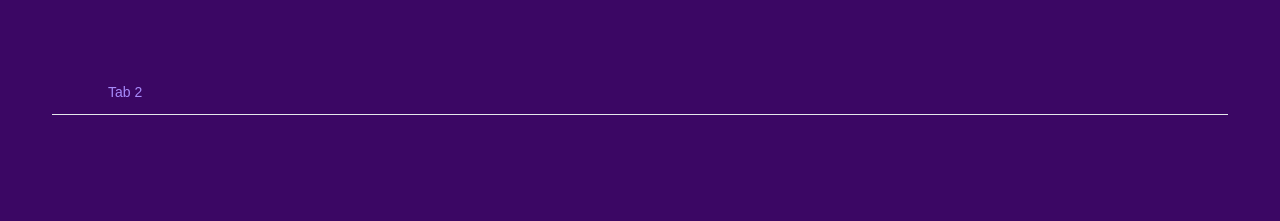
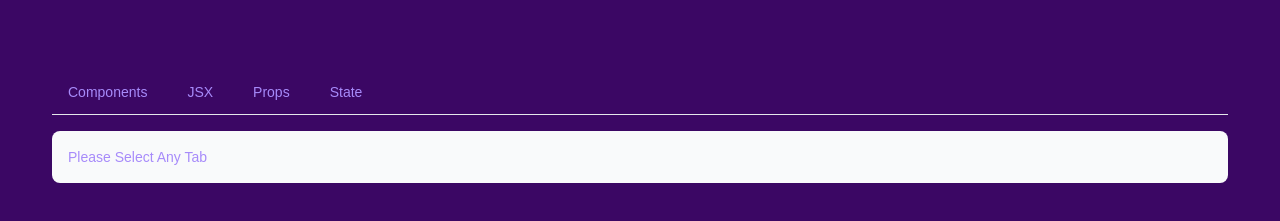
Before and after one commit to ausaf-liaquat/react-js-complete, a React (Create React App) app: page / in a window 1280 px wide. Shown: the part 979-1200 px from the top of the page. Built offline with nearby package versions, Linux system fonts and the light colour scheme.

Commit message:
multiple components

```diff
--- a/src/components/ExpenseItem.js
+++ b/src/components/ExpenseItem.js
@@ -1,8 +1,31 @@
+import { useState } from "react";
 import Header from "./Header";
 import Tabs from "./Tabs";
+import { CORE_CONCEPTS } from "../data";
 
 export default function ExpenseItem(props) {
+  const [tabContent, settabContent] = useState("");
+  let tabData = (
+    <p className="text-sm text-violet-400 dark:text-violet-400">
+      Please Select Any Tab
+    </p>
+  );
+  if (tabContent) {
+    tabData = (
+      <div>
+        <h2 className="text-violet-400">{CORE_CONCEPTS[tabContent].title}</h2>
+        <p className="text-sm text-violet-400 dark:text-violet-400">
+          {CORE_CONCEPTS[tabContent].description}
+        </p>
+      </div>
+    );
+  }
 
+  // let tabContent = "Please select";
+  function handleClick(tab) {
+    settabContent(tab);
+    console.log(CORE_CONCEPTS);
+  }
   return (
     <div>
       <div className="py-24 sm:py-32">
@@ -98,13 +121,24 @@ export default function ExpenseItem(props) {
         <div className="py-24 sm:py-32 mx-auto max-w-7xl px-6 lg:px-8">
           <div className="mb-4 border-b border-gray-200 dark:border-gray-700">
             <ul className="flex flex-wrap text-sm font-medium text-center text-gray-500 dark:text-gray-400">
-              <Tabs label ="Tab 1" />
-              <Tabs> Tab 2 </Tabs>
-              <Tabs label ="Tab 3" />
-              <Tabs label ="Tab 4" />
-              <Tabs label ="Tab 5" />
-
+              <Tabs
+                label="Components"
+                onSelect={() => handleClick("components")}
+              />
+              <Tabs label="JSX" onSelect={() => handleClick("jsx")} />
+              <Tabs label="Props" onSelect={() => handleClick("props")} />
+              <Tabs label="State" onSelect={() => handleClick("state")} />
             </ul>
+          </div>
+          <div id="default-tab-content">
+            <div
+              className=" p-4 rounded-lg bg-gray-50 dark:bg-purple-900"
+              id="profile"
+              role="tabpanel"
+              aria-labelledby="profile-tab"
+            >
+              {tabData}
+            </div>
           </div>
         </div>
       </section>
--- a/src/components/Tabs.js
+++ b/src/components/Tabs.js
@@ -1,14 +1,16 @@
-function Tabs({children}) {
+function Tabs({label, onSelect}) {
+
   return (
     <li className="me-2">
-      <a
-        href=""
+      <button
+      onClick={onSelect}
         className="inline-block px-4 py-3 text-violet-400 hover:bg-purple-900 rounded-lg"
         aria-current="page"
+
       >
 
-     {children}
-      </a>
+     {label}
+      </button>
     </li>
   );
 }
--- /dev/null
+++ b/src/data.js
@@ -0,0 +1,26 @@
+export const CORE_CONCEPTS = {
+  components: {
+    //   image: componentsImg,
+    title: "Components",
+    description:
+      "The core UI building block - compose the user interface by combining multiple components.",
+  },
+  jsx: {
+    //   image: jsxImg,
+    title: "JSX",
+    description:
+      "Return (potentially dynamic) HTML(ish) code to define the actual markup that will be rendered.",
+  },
+  props: {
+    //   image: propsImg,
+    title: "Props",
+    description:
+      "Make components configurable (and therefore reusable) by passing input data to them.",
+  },
+  state: {
+    //   image: stateImg,
+    title: "State",
+    description:
+      "React-managed data which, when changed, causes the component to re-render & the UI to update.",
+  },
+};
--- a/src/index.css
+++ b/src/index.css
@@ -7,7 +7,8 @@
     font-family: "Proxima Nova", system-ui, sans-serif;
   }
 }
-@import url('https://fonts.googleapis.com/css2?family=Noto+Sans+JP:wght@400;700&display=swap');
+@import url("https://fonts.googleapis.com/css2?family=Quicksand:wght@400;700&family=Roboto+Condensed:wght@400;700&display=swap");
+
 
 * {
   box-sizing: border-box;
```
